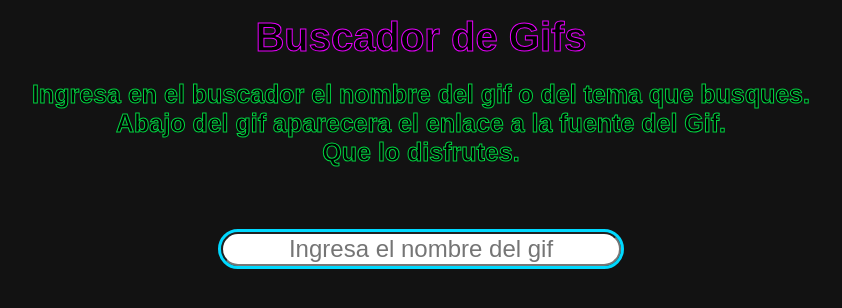
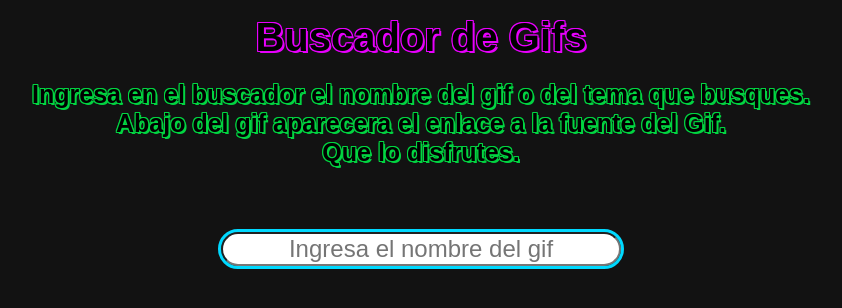
Before and after one commit to ELRODRY/consumir-api-app, a React (Vite) app: page / in a window 1280 px wide. Shown: the top 308 px of the page, without its empty margins (219-1061 px from the left). Built offline with nearby package versions, Linux system fonts and the light colour scheme.

Commit message:
se mejoro el border de las fonts

```diff
--- a/src/App.css
+++ b/src/App.css
@@ -14,21 +14,23 @@ header {
 h1 {
   color: rgb(0, 0, 0);
   font-weight: bold;
-  -webkit-text-stroke-width: 1px;
-  -webkit-text-stroke-color: rgb(231, 0, 252);
   font-family: Arial, Helvetica, sans-serif;
   font-size: 40px;
+  text-shadow: 2px 2px 0 #e700fc, 1px -1px 0 #e700fc, -1px 1px 0 #e700fc,
+    -1px -1px 0 #e700fc, 1px 0px 0 #e700fc, 0px 1px 0 #e700fc,
+    -1px 0px 0 #e700fc, 0px -1px 0 #e700fc;
 }
 
 #textHeader {
   color: rgb(0, 0, 0);
   font-weight: bold;
-  -webkit-text-stroke-width: 1px;
-  -webkit-text-stroke-color: rgb(2, 212, 65);
   font-family: Arial, Helvetica, sans-serif;
   font-size: 25px;
   margin-top: 20px;
   text-align: center;
+  text-shadow: 2px 2px 0 #02d441, 1px -1px 0 #02d441, -1px 1px 0 #02d441,
+    -1px -1px 0 #02d441, 1px 0px 0 #02d441, 0px 1px 0 #02d441,
+    -1px 0px 0 #02d441, 0px -1px 0 #02d441;
 }
 
 #gifsContainer {
```
